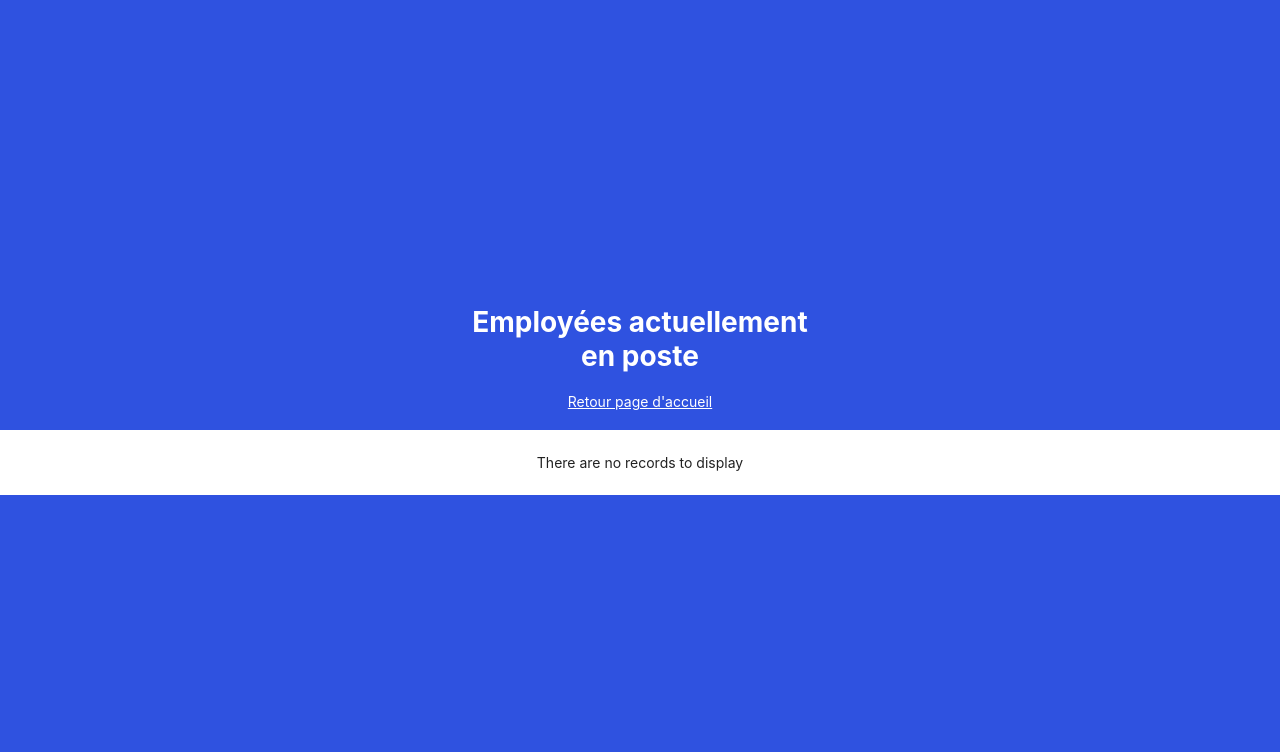
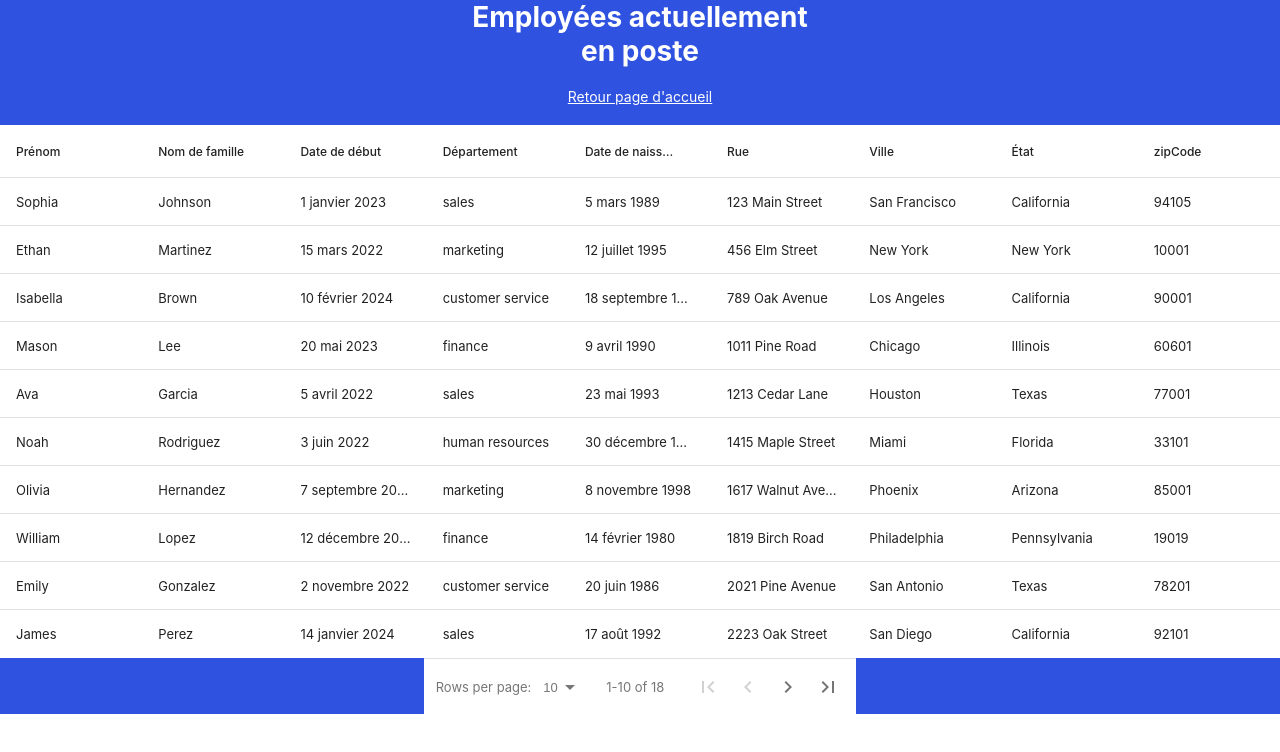
Before and after one commit to Halloween47/HRnet_React, a React (Create React App) app: page /employeList in a window 1280 px wide. Shown: the top 752 px of the page. Built offline with nearby package versions, Linux system fonts and the light colour scheme.

Commit message:
Basculement entre data et dataMocked

```diff
--- a/src/components/dataTable.jsx
+++ b/src/components/dataTable.jsx
@@ -20,7 +20,8 @@ const columns = [
     },
     {
       name: 'Département',
-      selector: row => row.departement,
+      // selector: row => row.departement,
+      selector: row => row.department,
       sortable: true,
     },
     {
@@ -51,18 +52,205 @@ const columns = [
   ];
 
 
-// const data = [
-//   	{
-// 		id: 1,
-// 		title: 'Beetlejuice',
-// 		year: '1988',
-// 	},
-// 	{
-// 		id: 2,
-// 		title: 'Ghostbusters',
-// 		year: '1984',
-// 	},
-// ]
+const dataMocked = [
+  {
+    "firstName": "Sophia",
+    "lastName": "Johnson",
+    "dateOfBirth": "5 mars 1989",
+    "department": "sales",
+    "street": "123 Main Street",
+    "city": "San Francisco",
+    "state": "California",
+    "zipCode": "94105",
+    "startDate": "1 janvier 2023"
+  },
+  {
+    "firstName": "Ethan",
+    "lastName": "Martinez",
+    "dateOfBirth": "12 juillet 1995",
+    "department": "marketing",
+    "street": "456 Elm Street",
+    "city": "New York",
+    "state": "New York",
+    "zipCode": "10001",
+    "startDate": "15 mars 2022"
+  },
+  {
+    "firstName": "Isabella",
+    "lastName": "Brown",
+    "dateOfBirth": "18 septembre 1987",
+    "department": "customer service",
+    "street": "789 Oak Avenue",
+    "city": "Los Angeles",
+    "state": "California",
+    "zipCode": "90001",
+    "startDate": "10 février 2024"
+  },
+  {
+    "firstName": "Mason",
+    "lastName": "Lee",
+    "dateOfBirth": "9 avril 1990",
+    "department": "finance",
+    "street": "1011 Pine Road",
+    "city": "Chicago",
+    "state": "Illinois",
+    "zipCode": "60601",
+    "startDate": "20 mai 2023"
+  },
+  {
+    "firstName": "Ava",
+    "lastName": "Garcia",
+    "dateOfBirth": "23 mai 1993",
+    "department": "sales",
+    "street": "1213 Cedar Lane",
+    "city": "Houston",
+    "state": "Texas",
+    "zipCode": "77001",
+    "startDate": "5 avril 2022"
+  },
+  {
+    "firstName": "Noah",
+    "lastName": "Rodriguez",
+    "dateOfBirth": "30 décembre 1984",
+    "department": "human resources",
+    "street": "1415 Maple Street",
+    "city": "Miami",
+    "state": "Florida",
+    "zipCode": "33101",
+    "startDate": "3 juin 2022"
+  },
+  {
+    "firstName": "Olivia",
+    "lastName": "Hernandez",
+    "dateOfBirth": "8 novembre 1998",
+    "department": "marketing",
+    "street": "1617 Walnut Avenue",
+    "city": "Phoenix",
+    "state": "Arizona",
+    "zipCode": "85001",
+    "startDate": "7 septembre 2023"
+  },
+  {
+    "firstName": "William",
+    "lastName": "Lopez",
+    "dateOfBirth": "14 février 1980",
+    "department": "finance",
+    "street": "1819 Birch Road",
+    "city": "Philadelphia",
+    "state": "Pennsylvania",
+    "zipCode": "19019",
+    "startDate": "12 décembre 2022"
+  },
+  {
+    "firstName": "Emily",
+    "lastName": "Gonzalez",
+    "dateOfBirth": "20 juin 1986",
+    "department": "customer service",
+    "street": "2021 Pine Avenue",
+    "city": "San Antonio",
+    "state": "Texas",
+    "zipCode": "78201",
+    "startDate": "2 novembre 2022"
+  },
+  {
+    "firstName": "James",
+    "lastName": "Perez",
+    "dateOfBirth": "17 août 1992",
+    "department": "sales",
+    "street": "2223 Oak Street",
+    "city": "San Diego",
+    "state": "California",
+    "zipCode": "92101",
+    "startDate": "14 janvier 2024"
+  },
+  {
+    "firstName": "Charlotte",
+    "lastName": "Williams",
+    "dateOfBirth": "3 janvier 1996",
+    "department": "marketing",
+    "street": "2425 Maple Lane",
+    "city": "Dallas",
+    "state": "Texas",
+    "zipCode": "75201",
+    "startDate": "18 juillet 2022"
+  },
+  {
+    "firstName": "Benjamin",
+    "lastName": "Jackson",
+    "dateOfBirth": "11 avril 1994",
+    "department": "human resources",
+    "street": "2627 Cedar Road",
+    "city": "San Jose",
+    "state": "California",
+    "zipCode": "95101",
+    "startDate": "20 septembre 2023"
+  },
+  {
+    "firstName": "Amelia",
+    "lastName": "Anderson",
+    "dateOfBirth": "27 février 1983",
+    "department": "finance",
+    "street": "2829 Elm Avenue",
+    "city": "Austin",
+    "state": "Texas",
+    "zipCode": "73301",
+    "startDate": "8 août 2022"
+  },
+  {
+    "firstName": "Michael",
+    "lastName": "Thomas",
+    "dateOfBirth": "25 mai 1985",
+    "department": "customer service",
+    "street": "3031 Pine Lane",
+    "city": "Jacksonville",
+    "state": "Florida",
+    "zipCode": "32201",
+    "startDate": "16 avril 2023"
+  },
+  {
+    "firstName": "Elizabeth",
+    "lastName": "White",
+    "dateOfBirth": "10 septembre 1990",
+    "department": "sales",
+    "street": "3233 Oak Road",
+    "city": "Indianapolis",
+    "state": "Indiana",
+    "zipCode": "46201",
+    "startDate": "29 novembre 2022"
+  },
+  {
+    "firstName": "Alexander",
+    "lastName": "Harris",
+    "dateOfBirth": "19 décembre 1987",
+    "department": "marketing",
+    "street": "3435 Cedar Lane",
+    "city": "San Francisco",
+    "state": "California",
+    "zipCode": "94105",
+    "startDate": "4 janvier 2024"
+  },
+  {
+    "firstName": "Sofia",
+    "lastName": "Clark",
+    "dateOfBirth": "16 juillet 1981",
+    "department": "human resources",
+    "street": "3637 Elm Street",
+    "city": "Columbus",
+    "state": "Ohio",
+    "zipCode": "43201",
+    "startDate": "19 octobre 2022"
+  },
+  {
+    "firstName": "Daniel",
+    "lastName": "Lewis",
+    "dateOfBirth": "21 août 1984",
+    "department": "finance",
+    "street": "3839 Pine Avenue",
+    "city": "Charlotte",
+    "state": "North Carolina",
+    "zipCode": "282"
+  },
+]
 
 function Table() {
     const employeesList = useSelector((state) => state.employees.list)
@@ -75,7 +263,8 @@ function Table() {
 	return (
 		<DataTable
 			columns={columns}
-			data={data}
+			data={dataMocked}
+            pagination
 		/>
 	);
 };
--- a/src/css/employelist.css
+++ b/src/css/employelist.css
@@ -4,7 +4,8 @@ html {
 }
 #employee-div {
   background-color: #2f52e0;
-  height: 100vh;
+  /* height: 100vh; */
+  height: auto;
   margin: 0;
   display: flex;
   flex-direction: column;
```
